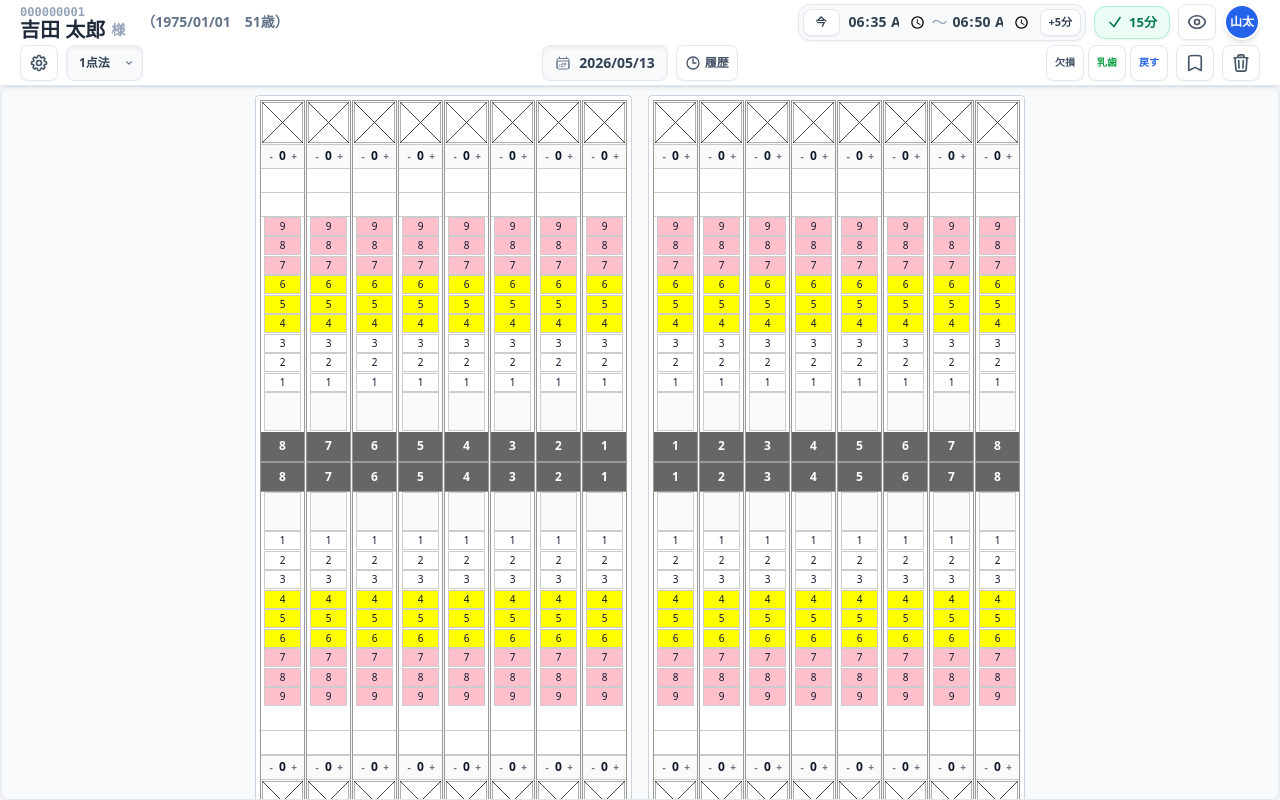
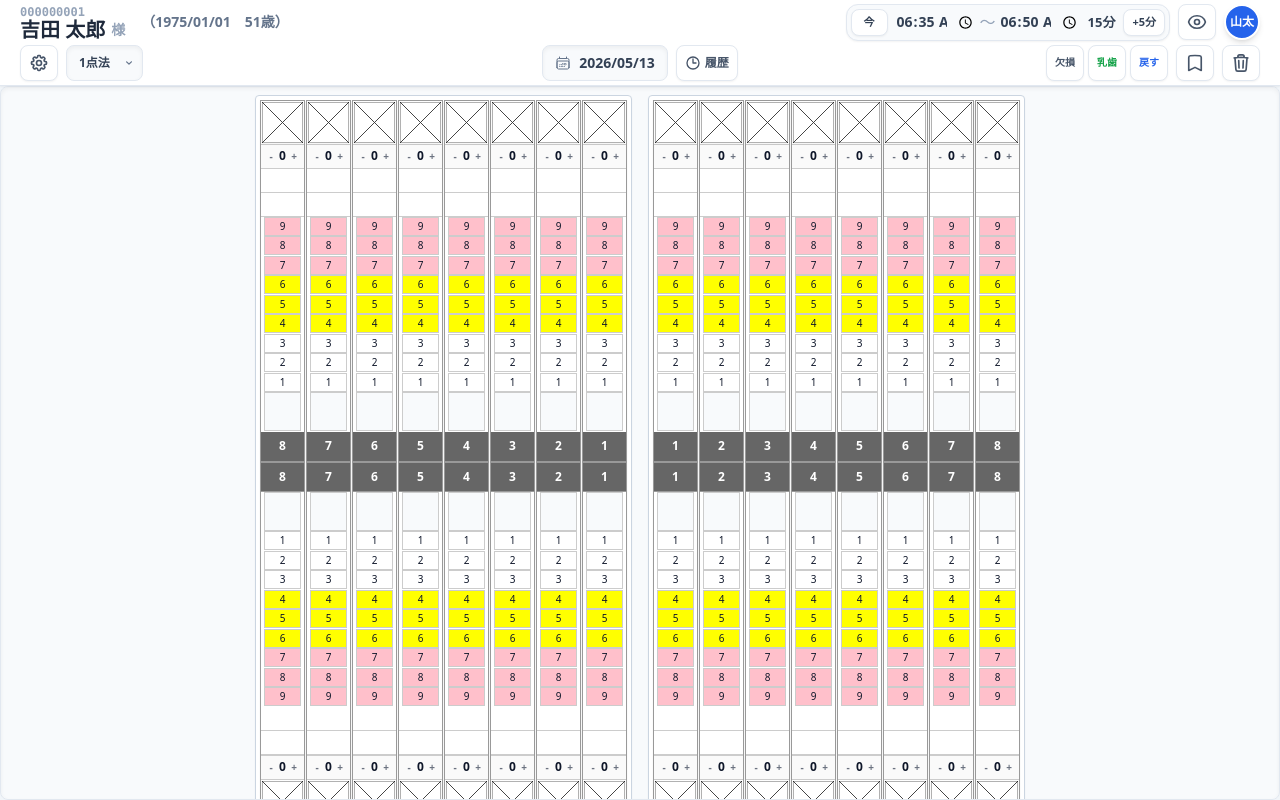
Before and after one commit to aitest496-admin/poket-plaque, a React (Vite) app: page / in a window 1280 px wide. Built offline with nearby package versions, Linux system fonts and the light colour scheme.

Commit message:
Integrate 15-minute warning into execution time area and remove separate validation display

```diff
--- a/App.tsx
+++ b/App.tsx
@@ -927,7 +927,12 @@ const App: React.FC = () => {
                     {/* Execution Time Controls & Preview Toggle */}
                     <div className="flex items-center gap-2">
                         {!isPreviewMode && !isCompareMode && (
-                            <div className="flex items-center gap-1 bg-slate-50 p-1 rounded-xl border border-slate-200 shadow-sm">
+                            <div className={`
+                                flex items-center gap-1 p-1 rounded-xl border shadow-sm transition-all duration-300
+                                ${totalMinutes >= 15
+                                    ? 'bg-slate-50 border-slate-200'
+                                    : 'bg-orange-50 border-orange-200 animate-pulse-slow'}
+                            `}>
                                 {/* Requirement 2: Set Now Button */}
                                 <button
                                     onPointerDown={handleNowClick}
@@ -952,6 +957,12 @@ const App: React.FC = () => {
                                     />
                                 </div>
 
+                                <div className="flex items-center gap-1 mr-1">
+                                    <span className={`text-[13px] font-black ${totalMinutes < 15 ? 'text-orange-700' : 'text-slate-700'}`}>
+                                        {totalMinutes}分
+                                    </span>
+                                </div>
+
                                 {/* Requirement 2: Quick Add Button */}
                                 <button
                                     onPointerDown={handleAdd5Min}
@@ -959,32 +970,6 @@ const App: React.FC = () => {
                                 >
                                     +5分
                                 </button>
-                            </div>
-                        )}
-
-                        {!isPreviewMode && !isCompareMode && (
-                            /* Requirement 4: Validation Display */
-                            <div className={`
-                                flex items-center gap-1.5 px-3 py-1.5 rounded-xl border shadow-sm transition-all duration-300
-                                ${totalMinutes >= 15
-                                    ? 'bg-emerald-50 border-emerald-200 text-emerald-700'
-                                    : 'bg-orange-50 border-orange-200 text-orange-700 animate-pulse-slow'}
-                            `}>
-                                {totalMinutes >= 15 ? (
-                                    <svg xmlns="http://www.w3.org/2000/svg" fill="none" viewBox="0 0 24 24" strokeWidth={2.5} stroke="currentColor" className="w-4 h-4">
-                                        <path strokeLinecap="round" strokeLinejoin="round" d="M4.5 12.75l6 6 9-13.5" />
-                                    </svg>
-                                ) : (
-                                    <svg xmlns="http://www.w3.org/2000/svg" fill="none" viewBox="0 0 24 24" strokeWidth={2.5} stroke="currentColor" className="w-5 h-5">
-                                        <path strokeLinecap="round" strokeLinejoin="round" d="M12 9v2m0 4h.01m-6.938 4h13.856c1.54 0 2.502-1.667 1.732-3L13.732 4c-.77-1.333-2.694-1.333-3.464 0L3.34 16c-.77 1.333.192 3 1.732 3z" />
-                                    </svg>
-                                )}
-                                <span className="text-[13px] font-black whitespace-nowrap">
-                                    {totalMinutes}分
-                                </span>
-                                {totalMinutes < 15 && (
-                                    <span className="text-[10px] font-bold opacity-80">15分未満です</span>
-                                )}
                             </div>
                         )}
 
```
